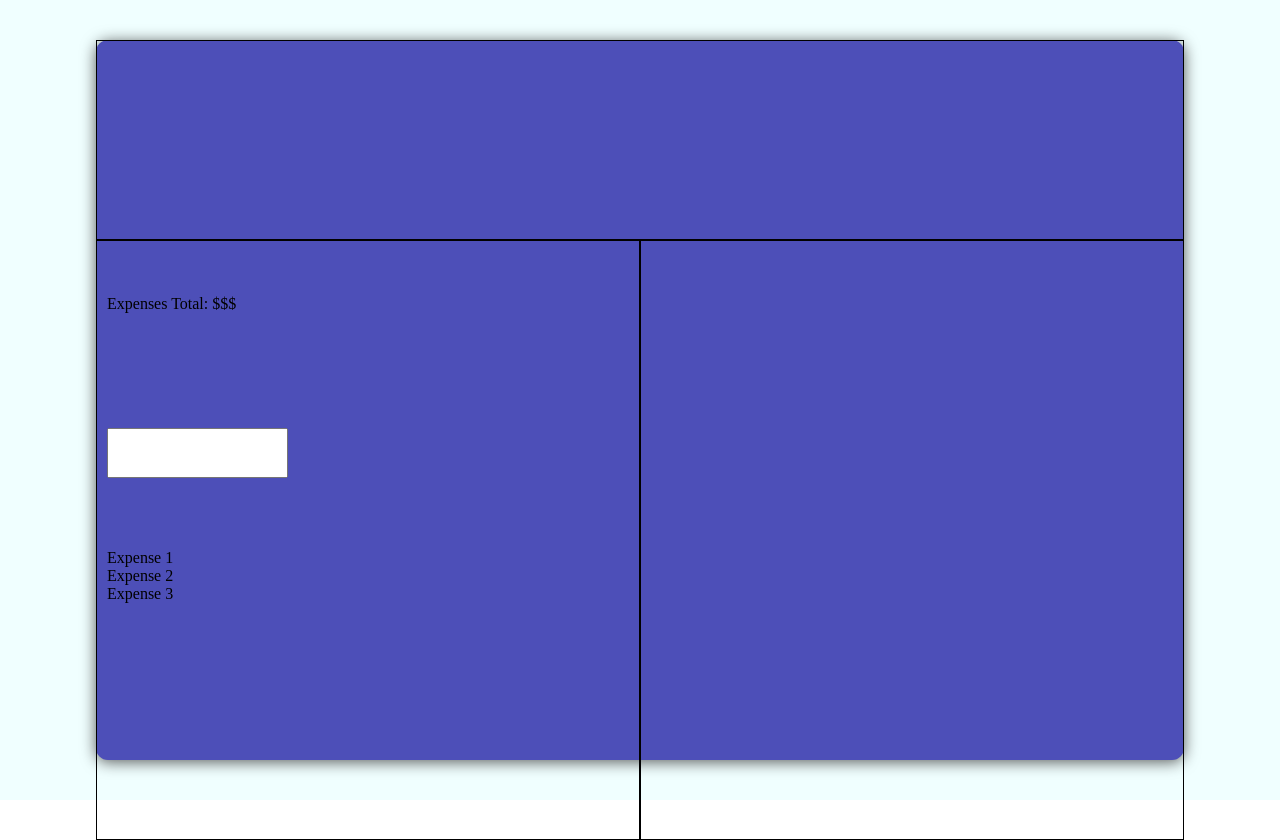
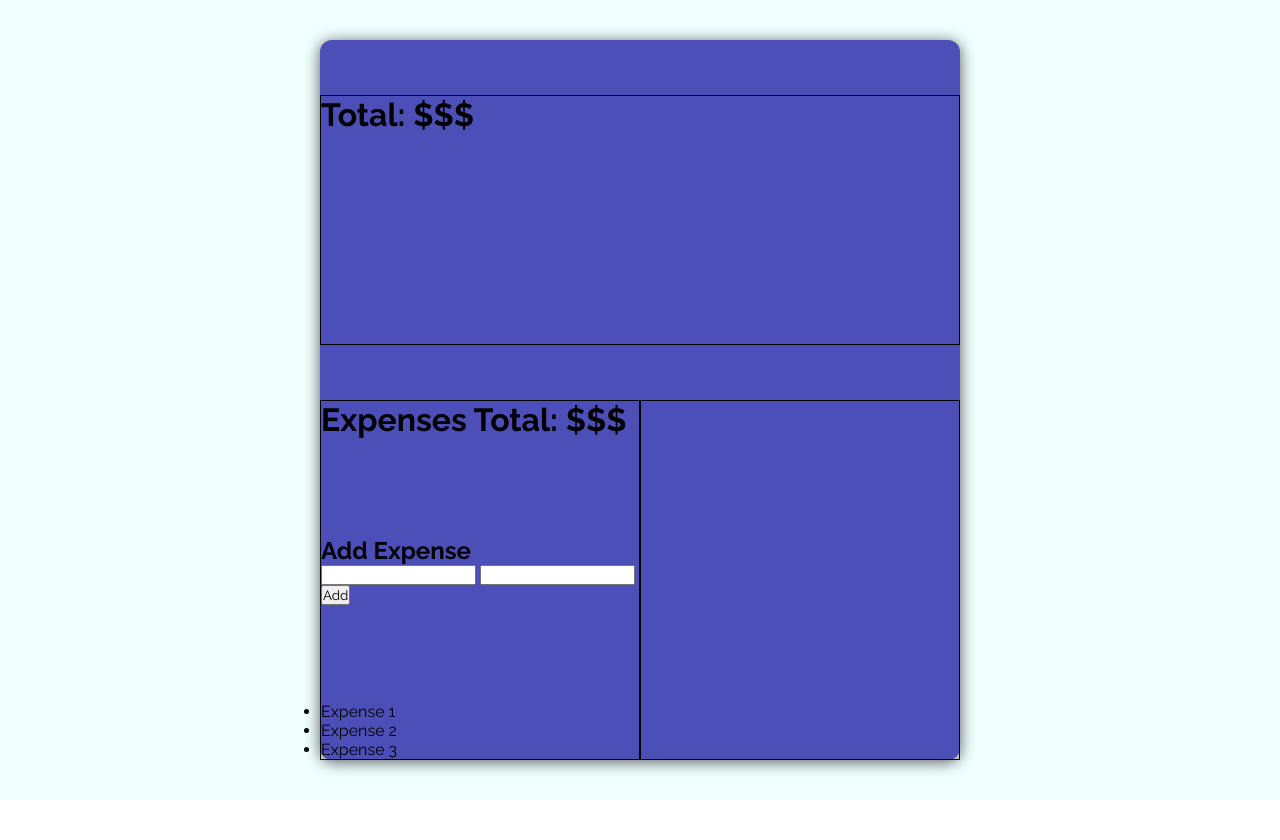
Before and after one commit to liamhowatt34/basic-expense-tracker, a plain HTML site: page index.html in a window 1280 px wide. After the commit the page ends 800 px from the top, so only its background shows below. Drawn offline with Linux system fonts and the light colour scheme.

Commit message:
Changing up the design of the app

```diff
--- a/index.html
+++ b/index.html
@@ -10,10 +10,19 @@
 <body>
     <div class="container">
         <div class="border">
-            <div class="total-display"></div>
+            <div class="total-display">
+                <h1>Total: $$$</h1>
+            </div>
             <div class="expenses">
-                <div class="expenses-display">Expenses Total: $$$</div>
-                <div class="expenses-input"><input type="text"></div>
+                <div class="expenses-display">
+                    <h1 class="expenses-heading">Expenses Total: $$$</h1>
+                </div>
+                <div class="expenses-input">
+                    <h2>Add Expense</h2>
+                    <input type="text">
+                    <input type="text">
+                    <button class="add-btn">Add</button>
+                </div>
                 <div class="expenses-list">
                     <ul>
                         <li>Expense 1</li>
--- a/styles.css
+++ b/styles.css
@@ -1,7 +1,10 @@
+@import url('https://fonts.googleapis.com/css2?family=Raleway:wght@400;500;700&display=swap');
+
 * {
     padding: 0;
     margin: 0;
     box-sizing: border-box;
+    font-family: 'Raleway', sans-serif;
 }
 
 .container {
@@ -19,16 +22,16 @@
     box-shadow: 0 2px 15px rgb(86, 89, 89);
     display: grid;
     grid-template-columns: 1fr 1fr;
-    grid-template-rows: .3fr .7fr;
+    grid-template-rows: 1fr 1fr;
     height: 90%;
-    width: 85%;
+    width: 50%;
 }
 
 .total-display {
     align-self: center;
     border: 1px solid black;
     grid-column: 1 / 3;
-    height: 200px;
+    height: 250px;
     justify-self: center;
     width: 100%;
 }
@@ -38,43 +41,14 @@
     display: flex;
     flex-direction: column;
     justify-content: space-between;
-    height: 600px;
+    height: 100%;
     width: 100%;
 }
 
 .income {
     align-self: center;
     border: 1px solid black;
-    height: 600px;
+    height: 100%;
     justify-self: center;
     width: 100%;
 }
-
-.expenses-display {
-    display: flex;
-    padding: 10px;
-    justify-content: start;
-    align-items: center;
-    width: 100%;
-    height: 125px;
-}
-
-.expenses-input {
-    padding: 10px;
-    display: flex;
-    justify-content: start;
-    width: 100%;
-    height: 70px;
-}
-
-.expenses-list {
-    padding: 10px;
-    display: flex;
-    justify-content: start;
-    width: 100%;
-    height: 300px;
-}
-
-li {
-    list-style: none;
-}
```
